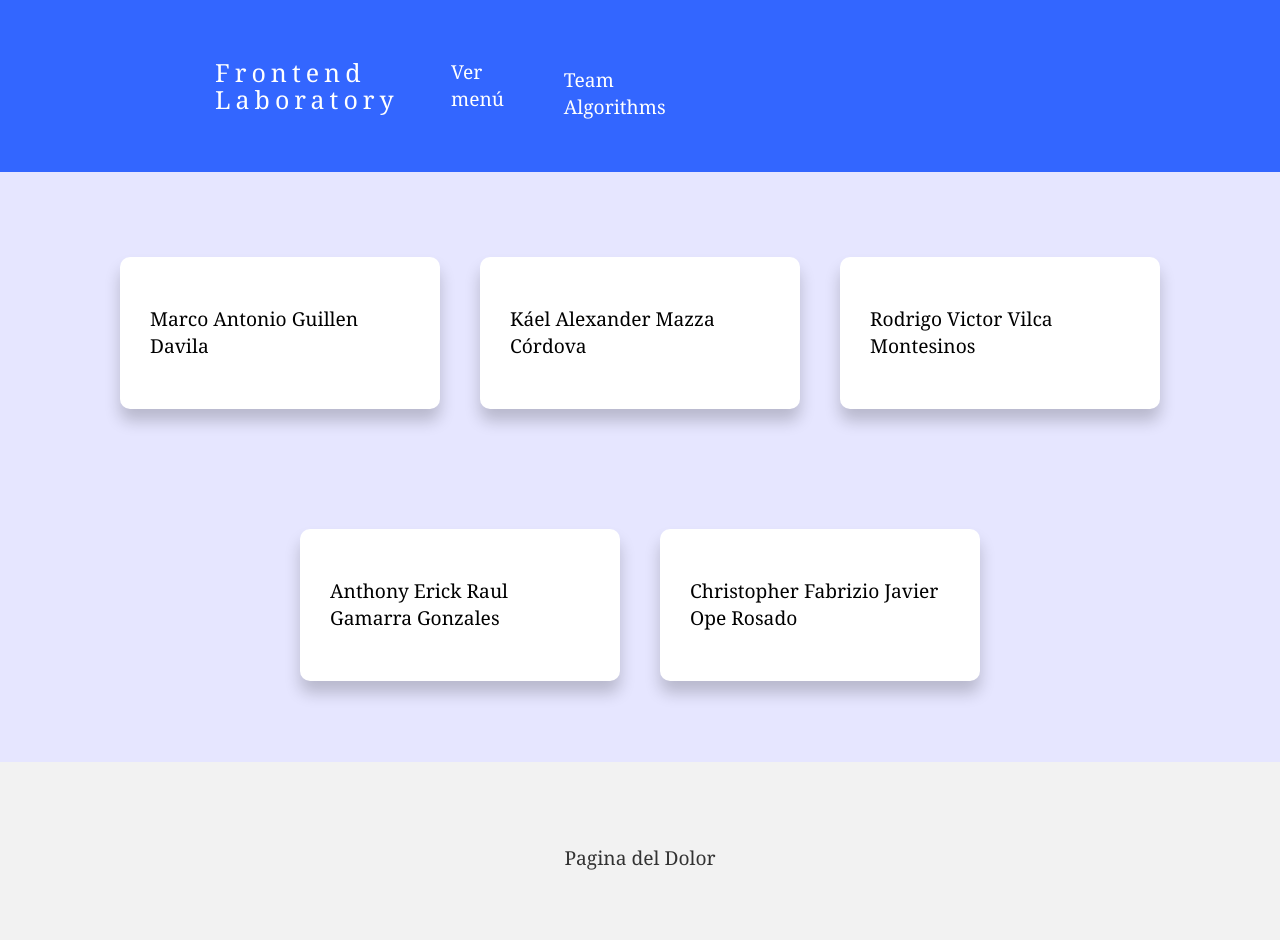
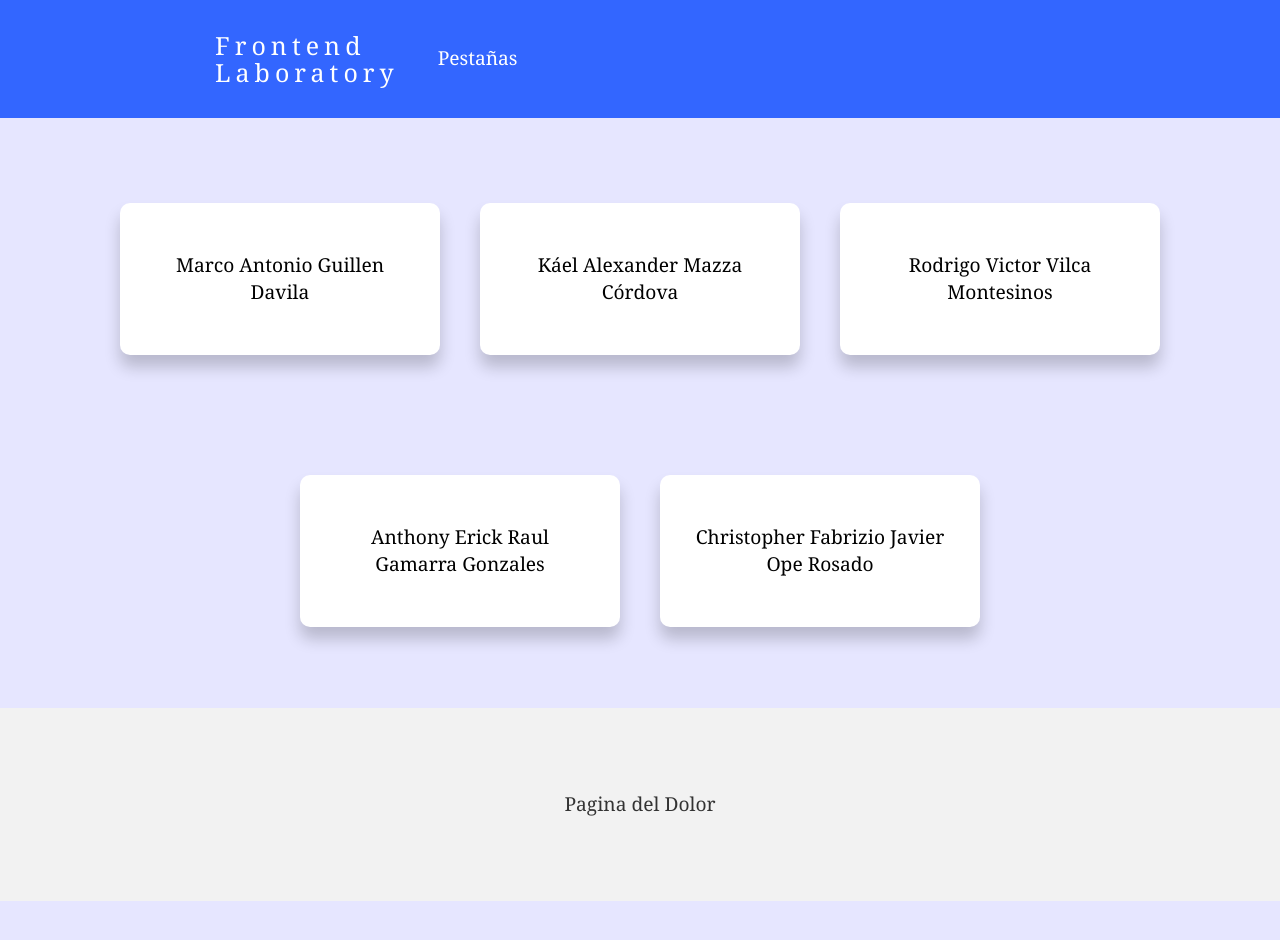
Before and after one commit to UCSP-CS2B1/frontend-laboratory-losrenegados, a website: page index.html in a window 1280 px wide. After the commit the page ends 901 px from the top, so only its background shows below. Drawn offline with Linux system fonts and the light colour scheme; files that its build step writes are made by us from their sources.

Commit message:
Update index.html

```diff
--- a/index.html
+++ b/index.html
@@ -2,19 +2,24 @@
 	  <head>
 	      <meta charset="UTF-8">
 	      <title>Frontend Laboratory</title>
-   	      <link href="css/style.css" rel="stylesheet">
-   	      <script src="../javascript/scripts.js"> </script>
+   	      <link href="style.css" rel="stylesheet">
+   	      <script src="scripts.js"> </script>
 
 	  </head>
     <body>
+    <style>
+        div.form-register {
+            text-align: center;
+        }
+    </style>
 	<header class="header">
 	   <div class="container logo-nav-container">
 		<a href="#" class="logo">Frontend Laboratory</a>
-		<span class="menu-icon">Ver menú</span>
+		<span class="pestañas" id="pestañas">Pestañas</span>
 		<nav class="navigation">
-		  <ul class="show">
-			<div id="button"><a href="index.html">Team</a></div>
-			<div id="button"><a href="pages/rename.html">Algorithms</a></div>
+		  <ul class="subp" id="subp">
+			<li id="button"><a href="index.html">Team</a></li>
+			<li id="button"><a href="rename.html">Algorithms</a></li>
 		   </ul>
 	        </nav>
 	    </div>
@@ -23,30 +28,24 @@
 	<div class="boxes">
 		<div class="form-register">
 			<p>Marco Antonio Guillen Davila</p>
-
 		</div>
 		<div class="form-register">
 			<p>Káel Alexander Mazza Córdova</p>
 		</div>
 		<div class="form-register">
 			<p>Rodrigo Victor Vilca Montesinos</p>
-
 		</div>
 		<div class="form-register">
 			<p>Anthony Erick Raul Gamarra Gonzales</p>
-
 		</div>
 		<div class="form-register">
 			<p>Christopher Fabrizio Javier Ope Rosado</p>
-
 		</div>
 	</div>
-
 	<footer>
 	  <div class="container">
 	     <p>Pagina del Dolor</p>
 	  </div>
 	</footer>
-	<script src="scripts.js"></scripts>
     </body>
 </html>
```
